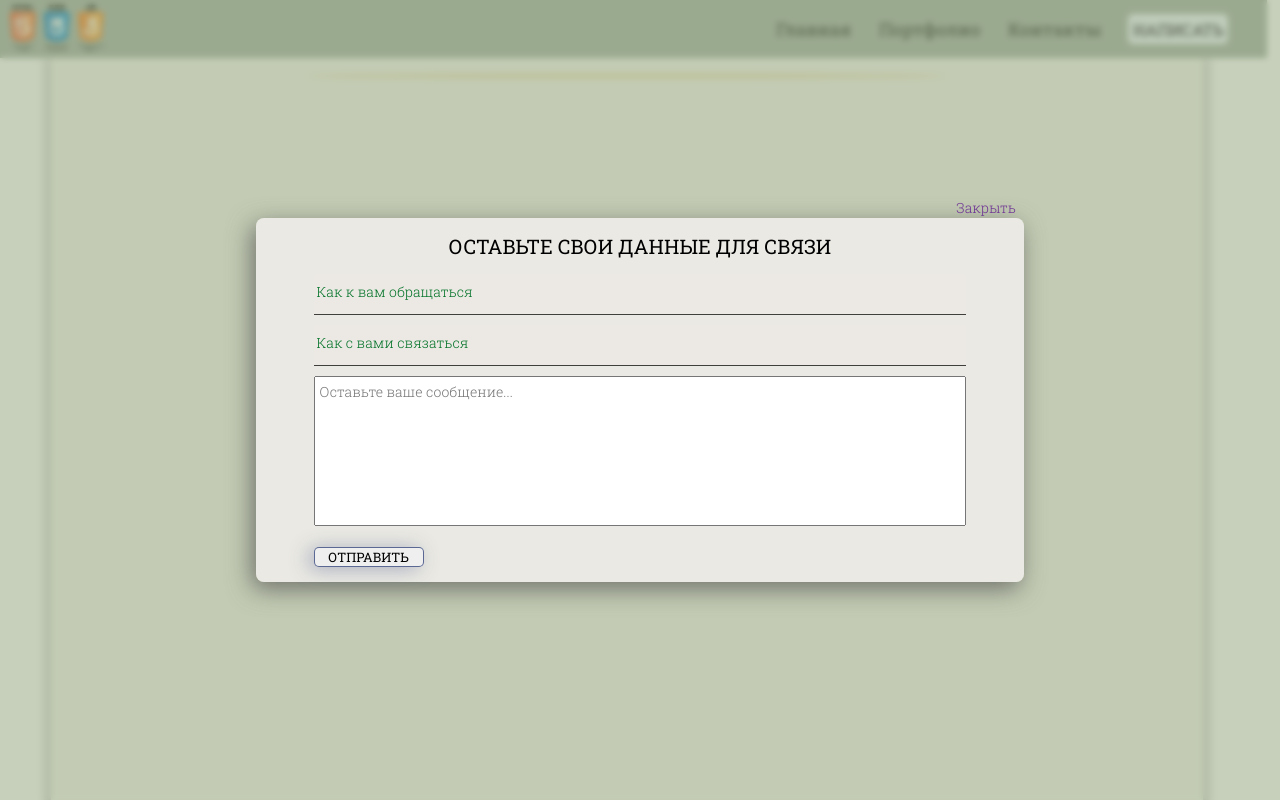
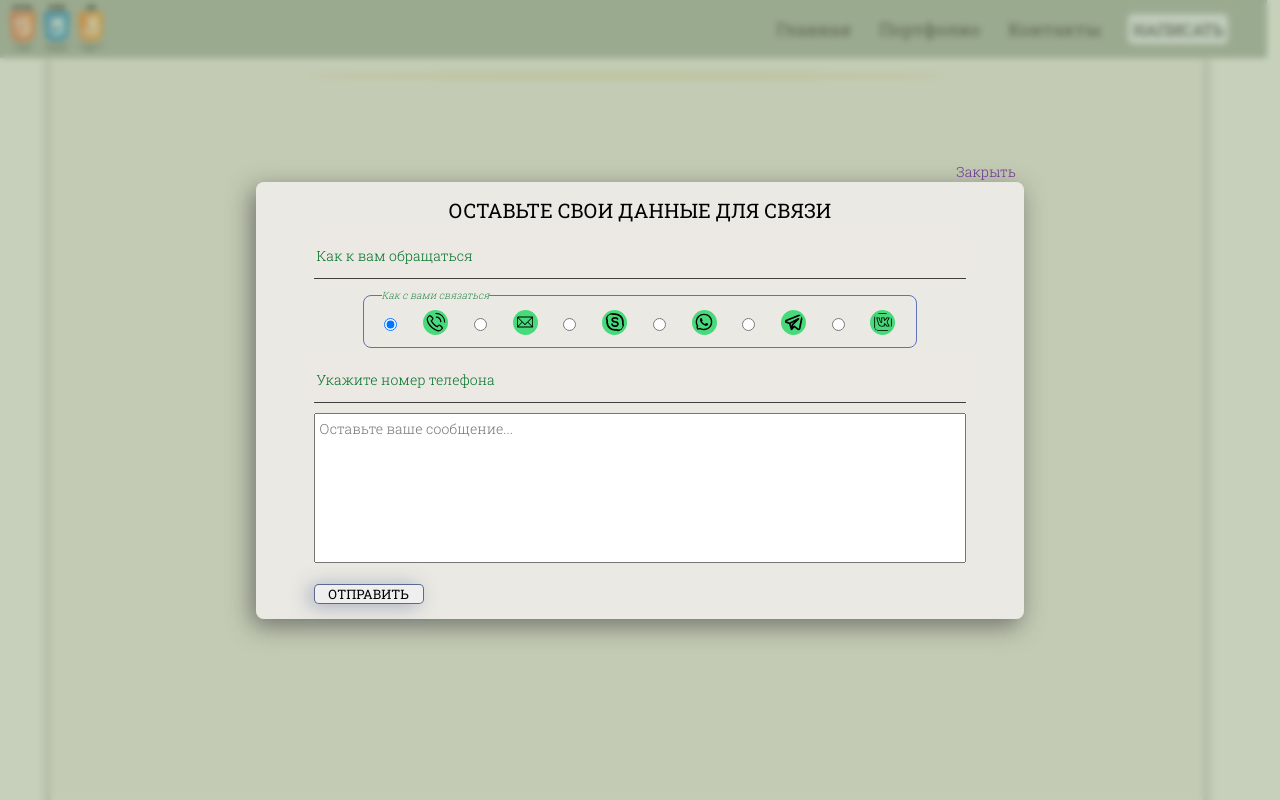
Before and after one commit to SergMih75/myPortfolio, a plain HTML site: page index.html in a window 1280 px wide. Both pictures are taken after a click on the link "НАПИСАТЬ". Drawn offline with Linux system fonts and the light colour scheme.

Commit message:
add change contact type in popup

```diff
--- a/css/popup.css
+++ b/css/popup.css
@@ -85,7 +85,12 @@
 .input-box {
 	width: 100%;
 	position: relative;
+
+    display: none;
 }
+
+.input-box--active,
+.input-box--name {display: block;}
 
 .popup-contact__input {
 	width: 100%;
@@ -141,14 +146,71 @@
 	background-color: #ced8f7;
 }
 
-@media (max-width:600px) {
+.input-box__check {
+	width: 85%;
+	padding: 8px;
+	margin: 0 auto;
+    margin-bottom: 14px;
+
+    display: flex;
+    justify-content: space-around;
+
+	border: 1px solid #5e72b6;
+	border-radius: 8px;
+	-webkit-border-radius: 8px;
+	-moz-border-radius: 8px;
+	-ms-border-radius: 8px;
+	-o-border-radius: 8px;
+}
+
+.input-box__check legend {
+	margin-left: 10px;
+
+	font-size: 10px;
+	font-weight: 200;
+	font-style: italic;
+	color: #007227;
+}
+
+.input-box__check-img {
+    width: 25px;
+    height: 25px;
+    padding: 2.5px;
+
+    background-color: #47da7b;
+    border-radius: 50%;
+    object-fit: contain;
+    cursor: pointer;
+    -webkit-border-radius: 50%;
+    -moz-border-radius: 50%;
+    -ms-border-radius: 50%;
+    -o-border-radius: 50%;
+    transition: 300ms;
+    -webkit-transition: 300ms;
+    -moz-transition: 300ms;
+    -ms-transition: 300ms;
+    -o-transition: 300ms;
+}
+
+.input-box__check-img:hover {
+    box-shadow: -3px 3px 10px #007227;
+    transition: 300ms;
+    -webkit-transition: 300ms;
+    -moz-transition: 300ms;
+    -ms-transition: 300ms;
+    -o-transition: 300ms;
+}
+
+@media (max-width: 600px) {
 	.popup-contact__table {
 		width: 80%;
 	}
 }
 
-@media (max-width:490px) {
-    .popup-contact__title {font-size: 14px;}
+@media (max-width: 490px) {
+	.popup-contact__title {
+		font-size: 14px;
+	}
 
 	.popup-contact__label {
 		font-size: 10px;
--- a/index.html
+++ b/index.html
@@ -5,11 +5,14 @@
 		<meta http-equiv="X-UA-Compatible" content="IE=edge" />
 		<meta name="viewport" content="width=device-width, initial-scale=1.0" />
 		<link rel="stylesheet" href="./css/main.css" />
-		<link rel="stylesheet" href="./css/header.css">
-		<link rel="stylesheet" href="./css/footer.css">
-		<link rel="stylesheet" href="./css/section.css">
-		<link rel="stylesheet" href="./css/popup.css">
-		<link href="https://fonts.googleapis.com/css?family=Roboto+Slab:100,200,300,regular,500,600,700,800,900" rel="stylesheet"/>
+		<link rel="stylesheet" href="./css/header.css" />
+		<link rel="stylesheet" href="./css/footer.css" />
+		<link rel="stylesheet" href="./css/section.css" />
+		<link rel="stylesheet" href="./css/popup.css" />
+		<link
+			href="https://fonts.googleapis.com/css?family=Roboto+Slab:100,200,300,regular,500,600,700,800,900"
+			rel="stylesheet"
+		/>
 		<title>Document</title>
 	</head>
 	<body>
@@ -23,47 +26,80 @@
 				<li><a class="nav-desktop-btn" href="#popup-contact">Написать</a></li>
 			</ul>
 
-			<input class="burger" id="burger" type="checkbox">
+			<input class="burger" id="burger" type="checkbox" />
 			<label class="burger-img" for="burger"></label>
 			<div class="nav-mobile">
 				<ul class="menu-mobile">
-					<li><a href="#about" class="menu-mobile__link"  data-text = "Главная">Главная</a></li>
-					<li><a href="#portfolio" class="menu-mobile__link"  data-text = "Портфолио">Портфолио</a></li>
-					<li><a href="#" class="menu-mobile__link"  data-text = "Контакты">Контакты</a></li>
+					<li>
+						<a href="#about" class="menu-mobile__link" data-text="Главная"
+							>Главная</a
+						>
+					</li>
+					<li>
+						<a href="#portfolio" class="menu-mobile__link" data-text="Портфолио"
+							>Портфолио</a
+						>
+					</li>
+					<li>
+						<a href="#" class="menu-mobile__link" data-text="Контакты"
+							>Контакты</a
+						>
+					</li>
 				</ul>
 			</div>
 		</div>
 
 		<div class="wrapper">
-            <hr class="section-end">
+			<hr class="section-end" />
 
-			<section id="about"  class="about "></section>
-			<hr class="section-end">
+			<section id="about" class="about"></section>
+			<hr class="section-end" />
 
 			<section id="portfolio" class="portfolio">
 				<h2 class="portfolio__title">Примеры моей вёрстки</h2>
 				<div class="work-block">
 					<div class="work-item">
-                        <img src="./img/pic/one_page_site.png" alt="Скрин сайта">
+						<img src="./img/pic/one_page_site.png" alt="Скрин сайта" />
 
 						<div class="work-item__text">
-							<h3 class="work-item__text-title">Одноэкранный сайт с купоном на скидку</h3>
+							<h3 class="work-item__text-title">
+								Одноэкранный сайт с купоном на скидку
+							</h3>
 							<p class="work-item__text-subtitle">Реализовано в проекте:</p>
 							<ul>
-								<li class="work-item__text-text  text-position">Одноэкранный рекламный сайт компании</li>
-								<li class="work-item__text-text  text-position">Получение скидочного купона</li>
-								<li class="work-item__text-text  text-position">Переход на сайт рекламируемой компании</li>
-								<li class="text-position" ><a class="work-item__text-link" target="_blank" href="https://sergmih75.github.io/One-pages-site/">Смотреть проект</a></li>
-								<li class="text-position" ><a class="work-item__text-link" target="_blank" href="https://github.com/SergMih75/One-pages-site">Смотреть код на GitHub</a></li>
+								<li class="work-item__text-text text-position">
+									Одноэкранный рекламный сайт компании
+								</li>
+								<li class="work-item__text-text text-position">
+									Получение скидочного купона
+								</li>
+								<li class="work-item__text-text text-position">
+									Переход на сайт рекламируемой компании
+								</li>
+								<li class="text-position">
+									<a
+										class="work-item__text-link"
+										target="_blank"
+										href="https://sergmih75.github.io/One-pages-site/"
+										>Смотреть проект</a
+									>
+								</li>
+								<li class="text-position">
+									<a
+										class="work-item__text-link"
+										target="_blank"
+										href="https://github.com/SergMih75/One-pages-site"
+										>Смотреть код на GitHub</a
+									>
+								</li>
 							</ul>
 						</div>
-                    </div>
-                    <div class="work-item"></div>
+					</div>
+					<div class="work-item"></div>
 				</div>
 			</section>
 
-            <hr class="section-end">
-
+			<hr class="section-end" />
 		</div>
 
 		<div class="footer">
@@ -75,21 +111,127 @@
 			</div>
 		</div>
 
-
-		<div class="popup-contact"  id="popup-contact">
+		<div class="popup-contact" id="popup-contact">
 			<div class="popup-contact__table">
 				<div class="popup-contact__close">Закрыть</div>
 				<h2 class="popup-contact__title">Оставьте свои данные для связи</h2>
 				<form action="#" class="popup-contact__form">
-					<div class="input-box">
-						<input type="text" id="name"  class="popup-contact__input" required>
-						<label for="name" class="popup-contact__label">Как к вам обращаться</label>
+					<div class="input-box  input-box--name" data-attr="name">
+						<input
+							type="text"
+							id="name"
+							class="popup-contact__input"
+							required
+						/>
+						<label for="name" class="popup-contact__label"
+							>Как к вам обращаться</label
+						>
 					</div>
-					<div class="input-box">
-						<input type="phone" id="phone"  class="popup-contact__input" required>
-						<label for="phone" class="popup-contact__label">Как с вами связаться</label>
+
+					<fieldset id="input-box__check" class="input-box__check">
+						<legend>Как с вами связаться</legend>
+
+						<input
+							type="radio"
+							id="check-phone"
+							name="contact-check"
+							value="phone"
+							checked
+							class="input-box__check-type"
+						/>
+						<label for="check-phone">
+							<img class="input-box__check-img" title="телефон" src="./icon/phone.svg" alt="">
+						</label>
+
+						<input
+							type="radio"
+							id="check-mail"
+							name="contact-check"
+							value="email"
+							class="input-box__check-type"
+						/>
+						<label for="check-mail">
+							<img class="input-box__check-img" title="e-mail" src="./icon/email.svg" alt="">
+						</label>
+
+						<input
+							type="radio"
+							id="check-skype"
+							name="contact-check"
+							value="skype"
+							class="input-box__check-type"
+						/>
+						<label for="check-skype">
+							<img class="input-box__check-img" title="Skype" src="./icon/skype.svg" alt="">
+						</label>
+
+						<input
+							type="radio"
+							id="check-whatsapp"
+							name="contact-check"
+							value="whatsapp"
+							class="input-box__check-type"
+						/>
+						<label for="check-whatsapp">
+							<img class="input-box__check-img" title="Whats App" src="./icon/whatsapp.svg" alt="">
+						</label>
+
+						<input
+							type="radio"
+							id="check-telegram"
+							name="contact-check"
+							value="telegram"
+							class="input-box__check-type"
+						/>
+						<label for="check-telegram">
+							<img class="input-box__check-img" title="Telegram" src="./icon/telegram.svg" alt="">
+						</label>
+
+						<input
+							type="radio"
+							id="check-vk"
+							name="contact-check"
+							value="vk"
+							class="input-box__check-type"
+						/>
+						<label for="check-vk">
+							<img class="input-box__check-img" title="VK" src="./icon/vkontakte.svg" alt="">
+						</label>
+					</fieldset>
+
+					<div class="input-box  input-box--active" data-attr="phone">
+						<input
+							type="phone"
+							id="phone"
+							class="popup-contact__input"
+							required
+						/>
+						<label for="phone" class="popup-contact__label"
+							>Укажите номер телефона</label
+						>
 					</div>
-					<textarea name="message" id="message" class="popup-contact__textarea" cols="30" rows="10" spellcheck="true" placeholder="Оставьте ваше сообщение..."></textarea>
+
+					<div class="input-box" data-attr="email">
+						<input
+							type="email"
+							id="email"
+							class="popup-contact__input"
+							required
+						/>
+						<label for="email" class="popup-contact__label"
+							>Укажите ваш e-mail</label
+						>
+					</div>
+
+					<textarea
+						name="message"
+						id="message"
+						class="popup-contact__textarea"
+						cols="30"
+						rows="10"
+						spellcheck="true"
+						placeholder="Оставьте ваше сообщение..."
+					></textarea>
 					<button class="popup-contact__btn">Отправить</button>
 				</form>
 			</div>
--- a/js/popup-contact.js
+++ b/js/popup-contact.js
@@ -1,15 +1,34 @@
-document.querySelector('.nav-desktop-btn').addEventListener('click', ()=>{
-    document.querySelector('.popup-contact').style.display="flex"
-    document.body.style.position = 'fixed'
+document.querySelector('.nav-desktop-btn').addEventListener('click', () => {
+	document.querySelector('.popup-contact').style.display = 'flex'
+	document.body.style.position = 'fixed'
 })
 
-document.querySelector('.popup-contact__close').addEventListener('click', ()=>{
-    document.querySelector('.popup-contact').style.display="none"
-    document.body.style.position = 'relative'
-})
+document
+	.querySelector('.popup-contact__close')
+	.addEventListener('click', () => {
+		document.querySelector('.popup-contact').style.display = 'none'
+		document.body.style.position = 'relative'
+	})
 
 // let inputData = document.querySelectorAll('.popup-contact__input').addEventListener('input', ()=>{
 //     if (!inputData.value==null) {
 //         console.log('gfk');
 //     }
 // })
+
+let contactCheck = document.querySelectorAll('.input-box__check-type')
+let inputBox = document.querySelectorAll('.input-box')
+
+contactCheck.forEach(contactCheck => {
+	contactCheck.addEventListener('change', () => {
+		if (contactCheck.checked) {
+			inputBox.forEach(inputBox => {
+				if (inputBox.getAttribute('data-attr') == contactCheck.value) {
+					inputBox.classList.add('input-box--active')
+				} else {
+					inputBox.classList.remove('input-box--active')
+				}
+			})
+		}
+	})
+})
```
Also changed, not shown: icon/email.svg (added), icon/phone.svg (added), icon/skype.svg (added), icon/telegram.svg (added), icon/vkontakte.svg (added), icon/whatsapp.svg (added). Lines whose indentation alone changed are shown as unchanged.
